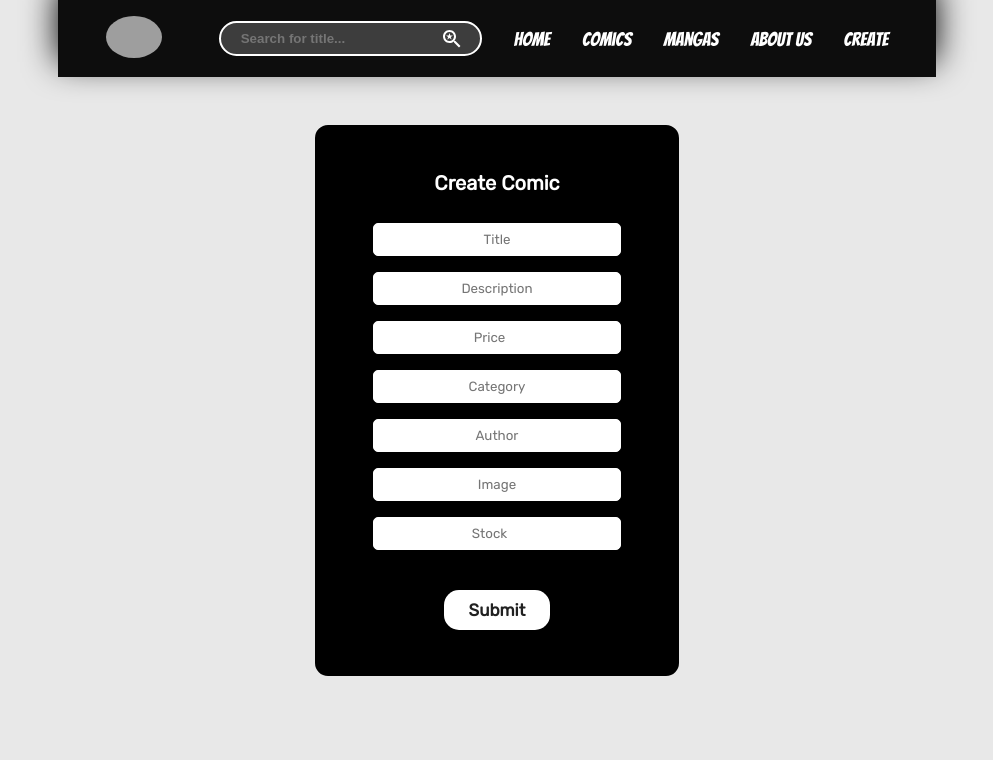
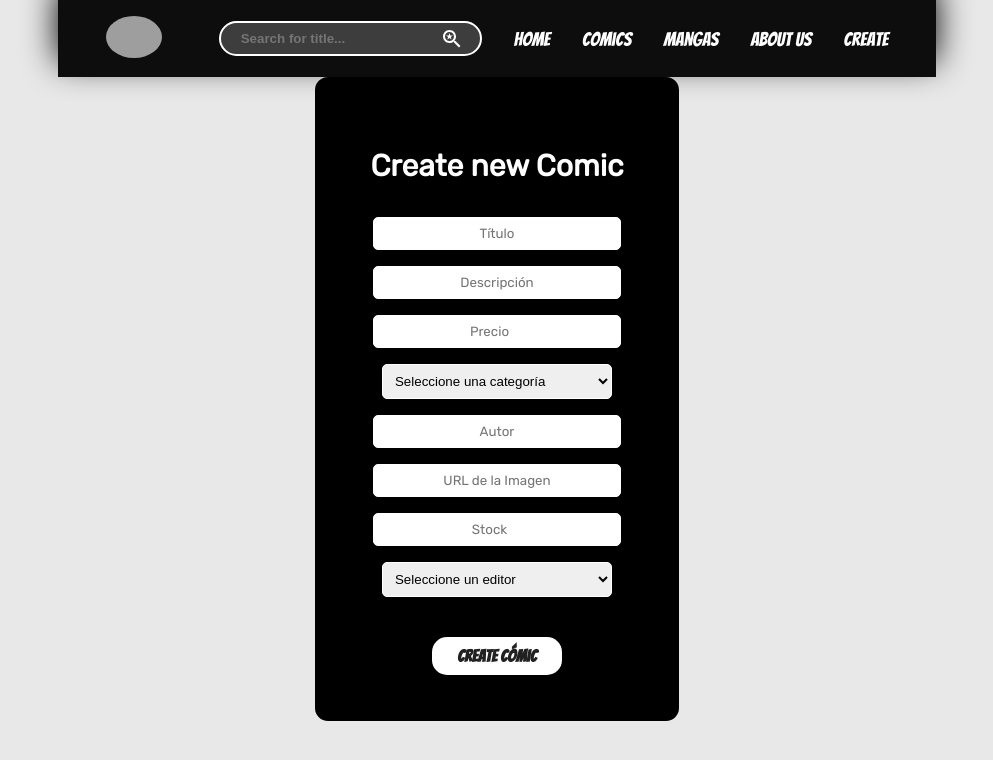
Before and after one commit to Alex-Amenta/KapowVerse-EccomerceOfComics, a React (Vite) app in the folder Client/: page /create in a window 1280 px wide. Shown: the top 760 px of the page, without its empty margins (143-1136 px from the left). Built offline with nearby package versions, Linux system fonts and the light colour scheme; grey boxes are pictures that could not be loaded.

Commit message:
form act

```diff
--- a/Client/src/components/formCreate/FormCreate.jsx
+++ b/Client/src/components/formCreate/FormCreate.jsx
@@ -5,7 +5,22 @@ import { createComic } from "../../redux/features/comicSlice";
 
 const FormCreate = () => {
   const dispatch = useDispatch();
-  const comic = useSelector((state) => state.comic.comics);
+
+  const categories = [
+    "Superheroes",
+    "Science Fiction",
+    "Fantasy",
+    "Adventure",
+    "Action",
+    "Horror",
+    "Mystery",
+    "Comedy",
+    "Drama",
+    "Romance",
+    "Suspense",
+  ];
+
+  const publishers = ['Marvel', 'DC', 'Manga'];
 
   const [formData, setFormData] = useState({
     title: "",
@@ -15,13 +30,14 @@ const FormCreate = () => {
     author: "",
     image: "",
     stock: "",
+    publisher: "",
   });
 
   const handleChange = (e) => {
-    e.preventDefault();
+    const { name, value } = e.target;
     setFormData({
       ...formData,
-      [e.target.name]: e.target.value,
+      [name]: value,
     });
   };
 
@@ -36,73 +52,64 @@ const FormCreate = () => {
       author: "",
       image: "",
       stock: "",
-      active: false,
+      publisher: "",
     });
   };
+
   return (
-    <section className={styles.sectionContainer}>
-      <div className={styles.cardContainer}>
+    <div className={styles.container}>
+      <h2>Create new Comic</h2>
       <form onSubmit={handleSubmit} className={styles.formulario}>
-          <div>
-            <label>Create Comic</label>
-          </div>
-          <label>
-            <div className={styles.title}>
         <input
           type="text"
           name="title"
           value={formData.title}
           onChange={handleChange}
-                placeholder="Title"
+          placeholder="Título"
         />
-            </div>
-          </label>
-          <label>
         <input
           type="text"
           name="description"
           value={formData.description}
           onChange={handleChange}
-              placeholder="Description"
+          placeholder="Descripción"
         />
-          </label>
-          <label>
         <input
           type="number"
           name="price"
           value={formData.price}
           onChange={handleChange}
-              placeholder="Price"
+          placeholder="Precio"
         />
-          </label>
-          <label>
-            <input
-              type="text"
+        <select
           name="category"
           value={formData.category}
           onChange={handleChange}
-              placeholder="Category"
-            />
-          </label>
-          <label>
+          placeholder="Categoría"
+        >
+          <option value="" disabled>
+            Seleccione una categoría
+          </option>
+          {categories.map((category) => (
+            <option key={category} value={category}>
+              {category}
+            </option>
+          ))}
+        </select>
         <input
           type="text"
           name="author"
           value={formData.author}
           onChange={handleChange}
-              placeholder="Author"
+          placeholder="Autor"
         />
-          </label>
-          <label>
         <input
           type="text"
           name="image"
           value={formData.image}
           onChange={handleChange}
-              placeholder="Image"
+          placeholder="URL de la Imagen"
         />
-          </label>
-          <label>
         <input
           type="number"
           name="stock"
@@ -110,11 +117,24 @@ const FormCreate = () => {
           onChange={handleChange}
           placeholder="Stock"
         />
-          </label>
-          <button type="submit">Submit</button>
+        <select
+          name="publisher"
+          value={formData.publisher}
+          onChange={handleChange}
+          placeholder="Editor"
+        >
+          <option value="" disabled>
+            Seleccione un editor
+          </option>
+          {publishers.map((publisher) => (
+            <option key={publisher} value={publisher}>
+              {publisher}
+            </option>
+          ))}
+        </select>
+        <button type="submit">Create Cómic</button>
       </form>
     </div>
-    </section>
   );
 };
 
--- a/Client/src/components/formCreate/FormCreate.module.css
+++ b/Client/src/components/formCreate/FormCreate.module.css
@@ -1,11 +1,4 @@
-.sectionContainer{
-  display: flex;
-  align-items: center;
-  justify-content: center;
-  margin: 3rem 0;
-}
-
-.cardContainer {
+.container {
   background-color: #000000;
   border-radius: 13px;
   font-size: 20px;
@@ -14,8 +7,9 @@
   font-weight: bold;
   color: rgb(255, 255, 255);
   border: 6px solid #000000;
+  width: 40%;
+  margin: auto;
   padding: 40px 0;
-  width: 40%;
 }
 
 .formulario {
@@ -23,9 +17,10 @@
   flex-direction: column;
   justify-content: center;
   align-items: center;
+  background-color: #000000;
 }
 
-.formulario input {
+.formulario input , select{
   padding: 0.5rem;
   border: 1px solid #ffffff;
   border-radius: 5px;
@@ -39,13 +34,10 @@
   text-align: center;
 }
 
-.title {
-    margin-top: 20px;
-}
-
-.cardContainer button {
+.container button {
   padding: 10px 25px;
   border: unset;
+  font-family: "Bangers", sans-serif;
   border-radius: 15px;
   color: #212121;
   margin-top: 2rem;
@@ -60,7 +52,7 @@
   overflow: hidden;
 }
 
-.cardContainer button::before {
+.container button::before {
   content: "";
   position: absolute;
   top: 0;
@@ -75,10 +67,10 @@
   transition: all 250ms;
 }
 
-.cardContainer button:hover {
+.container button:hover {
   color: #e8e8e8;
 }
 
-.cardContainer button:hover::before {
+.container button:hover::before {
   width: 100%;
 }
```
Lines whose indentation alone changed are shown as unchanged.
